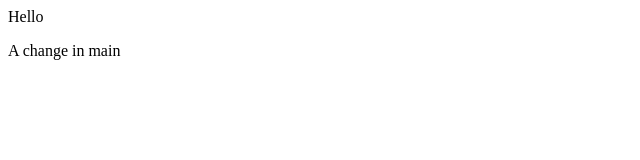
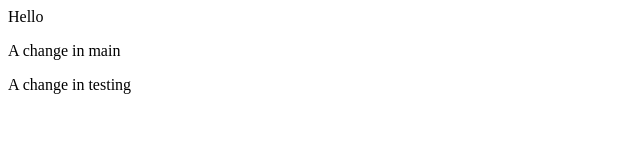
Before and after one commit to andrazstarc/demo-repo, a plain HTML site: page index.html in a window 1280 px wide. Shown: the whole page, without its empty margins (0-640 px from the left). Drawn offline with Linux system fonts and the light colour scheme.

Commit message:
added text in testing

```diff
--- a/index.html
+++ b/index.html
@@ -1,2 +1,3 @@
 <div> Hello </div>
 <p> A change in main </p>
+<p> A change in testing </p>
```
